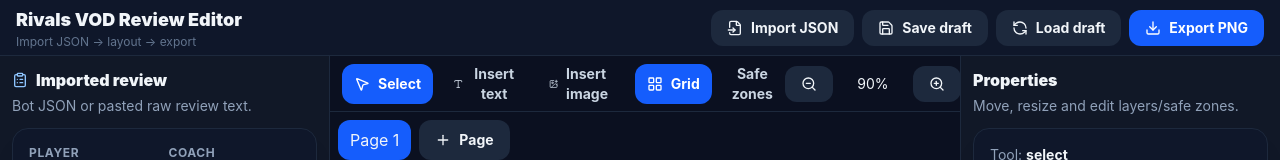
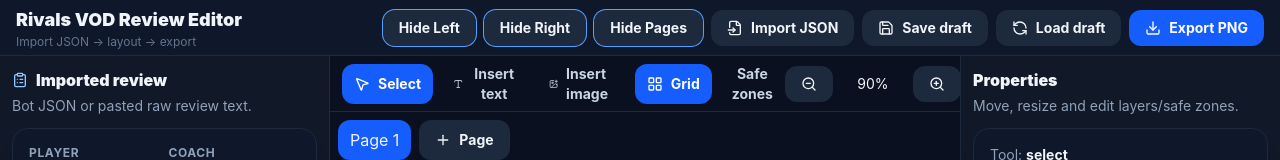
Before and after one commit to CannizzoOW/Vod-Review-output, a React (Vite) app: page / in a window 1280 px wide. Shown: the top 160 px of the page. Built offline with nearby package versions, Linux system fonts and the light colour scheme.

Commit message:
Hiding menus for better view

```diff
--- a/src/App.jsx
+++ b/src/App.jsx
@@ -290,6 +290,9 @@ export default function App() {
 
   const [tool, setTool] = useState("select");
   const [zoom, setZoom] = useState(0.9);
+  const [leftPanelOpen, setLeftPanelOpen] = useState(true);
+  const [rightPanelOpen, setRightPanelOpen] = useState(true);
+  const [pageTabsOpen, setPageTabsOpen] = useState(true);
   const [gridEnabled, setGridEnabled] = useState(true);
   const [lockToRegions, setLockToRegions] = useState(false);
   const [pendingImage, setPendingImage] = useState("");
@@ -587,9 +590,31 @@ export default function App() {
         </div>
 
         <div className="flex gap-2">
+          <button
+            className={`btn-secondary ${leftPanelOpen ? "ring-1 ring-blue-400" : ""}`}
+            onClick={() => setLeftPanelOpen(!leftPanelOpen)}
+          >
+            {leftPanelOpen ? "Hide Left" : "Show Left"}
+          </button>
+
+          <button
+            className={`btn-secondary ${rightPanelOpen ? "ring-1 ring-blue-400" : ""}`}
+            onClick={() => setRightPanelOpen(!rightPanelOpen)}
+          >
+            {rightPanelOpen ? "Hide Right" : "Show Right"}
+          </button>
+
+          <button
+            className={`btn-secondary ${pageTabsOpen ? "ring-1 ring-blue-400" : ""}`}
+            onClick={() => setPageTabsOpen(!pageTabsOpen)}
+          >
+            {pageTabsOpen ? "Hide Pages" : "Show Pages"}
+          </button>
+
           <button className="btn-secondary" onClick={() => fileInputRef.current?.click()}>
             <FileInput size={16} /> Import JSON
           </button>
+
           <input
             ref={fileInputRef}
             type="file"
@@ -612,7 +637,14 @@ export default function App() {
         </div>
       </header>
 
-      <div className="grid h-[calc(100vh-56px)] grid-cols-[330px_1fr_320px] overflow-hidden">
+      <div
+        className="grid h-[calc(100vh-56px)] overflow-hidden transition-all duration-200"
+        style={{
+          gridTemplateColumns: `${leftPanelOpen ? "330px" : "0px"} minmax(0, 1fr) ${rightPanelOpen ? "320px" : "0px"
+            }`,
+        }}
+      >
+        {leftPanelOpen && (
   <aside className="overflow-auto border-r border-slate-800 bg-[#111827] p-3">
     <PanelTitle
       icon={<ClipboardList />}
@@ -692,6 +724,7 @@ export default function App() {
             ))}
           </div>
           </aside>
+        )}
 
         <main className="flex min-w-0 flex-col bg-[radial-gradient(circle_at_top,#263450_0%,#101522_45%,#070b16_100%)]">
           <Toolbar
@@ -734,6 +767,7 @@ export default function App() {
           </div>
 
           <div className="flex-1 overflow-auto p-4">
+            <div className="min-h-full min-w-full p-10">
             <ReviewCanvas
               refEl={canvasRef}
               templateBackground={templateBackground}
@@ -752,8 +786,10 @@ export default function App() {
               lockToRegions={lockToRegions}
             />
             </div>
+          </div>
         </main>
 
+        {rightPanelOpen && (
           <aside className="overflow-auto border-l border-slate-800 bg-[#111827] p-3">
           <PanelTitle title="Properties" subtitle="Move, resize and edit layers/safe zones." />
 
@@ -827,7 +863,7 @@ export default function App() {
               ))}
             </div>
           </div>
-        </aside>
+          </aside>)}
       </div>
     </div>
   );
```
Lines whose indentation alone changed are shown as unchanged.
